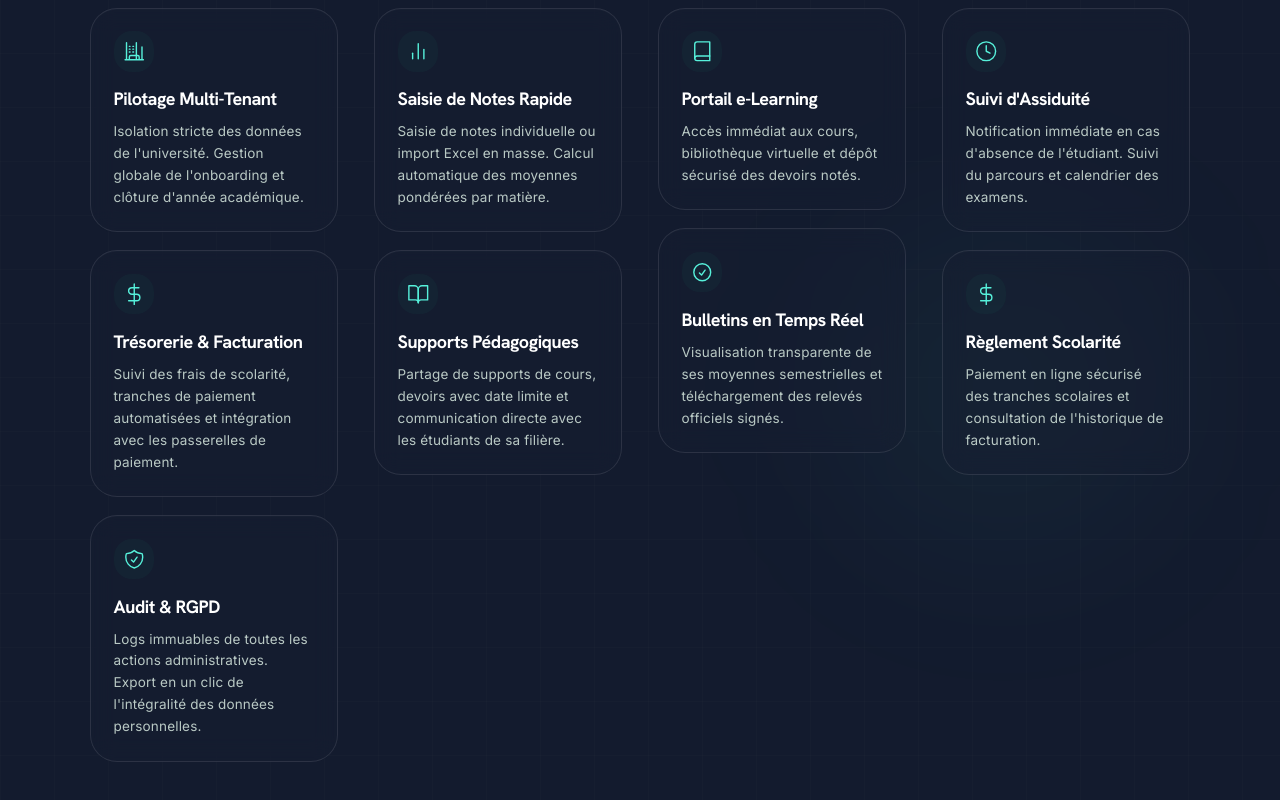
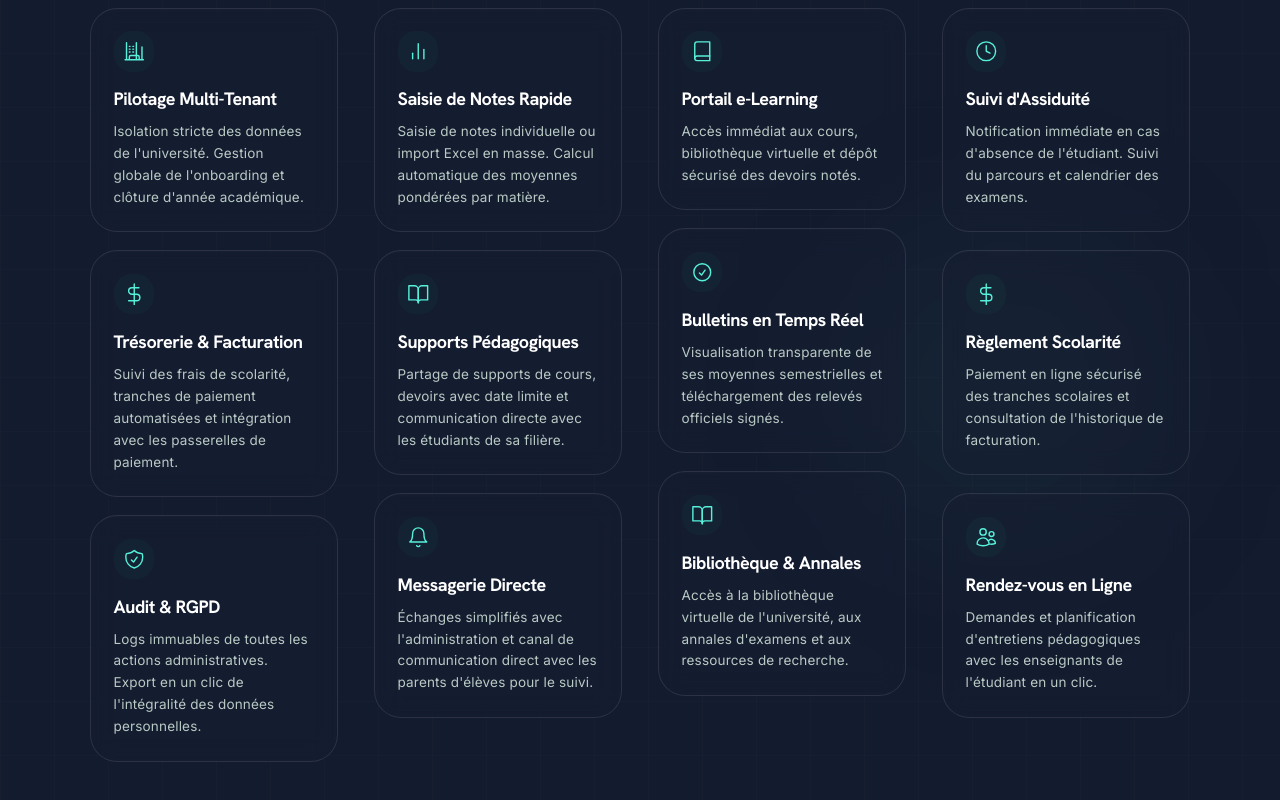
Before and after one commit to magoury/GU-Gestion-Universitaire-, a React (Vite) app: page /test-features in a window 1280 px wide. Shown: the part 380-1180 px from the top of the page. Built offline with nearby package versions, Linux system fonts and the light colour scheme; no server answers.

Commit message:
M4.16b - FeaturesGrid: harmonisation de la grille avec 3 fonctionnalites par profil utilisateur pour un alignement 4x3 parfait

```diff
--- a/src/components/landing/FeaturesGrid.tsx
+++ b/src/components/landing/FeaturesGrid.tsx
@@ -2,6 +2,7 @@
 // ─────────────────────────────────────────────────────────────────────────────
 // FeaturesGrid — Grille des fonctionnalités de la Landing Page.
 // Segmentée par profil utilisateur (Admin, Enseignant, Étudiant, Parent).
+// Grille harmonisée à 3 fonctionnalités par profil (4x3) pour un alignement parfait.
 // Respecte strictement le design system "Arbor Tech".
 // ─────────────────────────────────────────────────────────────────────────────
 
@@ -16,7 +17,9 @@ import {
   LibraryIcon,
   BookIcon,
   ClockIcon,
-  CheckCircleIcon
+  CheckCircleIcon,
+  UsersIcon,
+  BellIcon
 } from '../icons/Icons';
 
 interface FeatureCard {
@@ -66,6 +69,11 @@ const PROFILES_DATA: ProfileGroup[] = [
         title: "Supports Pédagogiques",
         description: "Partage de supports de cours, devoirs avec date limite et communication directe avec les étudiants de sa filière.",
         icon: BookIcon
+      },
+      {
+        title: "Messagerie Directe",
+        description: "Échanges simplifiés avec l'administration et canal de communication direct avec les parents d'élèves pour le suivi.",
+        icon: BellIcon
       }
     ]
   },
@@ -82,6 +90,11 @@ const PROFILES_DATA: ProfileGroup[] = [
         title: "Bulletins en Temps Réel",
         description: "Visualisation transparente de ses moyennes semestrielles et téléchargement des relevés officiels signés.",
         icon: CheckCircleIcon
+      },
+      {
+        title: "Bibliothèque & Annales",
+        description: "Accès à la bibliothèque virtuelle de l'université, aux annales d'examens et aux ressources de recherche.",
+        icon: BookIcon
       }
     ]
   },
@@ -98,6 +111,11 @@ const PROFILES_DATA: ProfileGroup[] = [
         title: "Règlement Scolarité",
         description: "Paiement en ligne sécurisé des tranches scolaires et consultation de l'historique de facturation.",
         icon: MoneyIcon
+      },
+      {
+        title: "Rendez-vous en Ligne",
+        description: "Demandes et planification d'entretiens pédagogiques avec les enseignants de l'étudiant en un clic.",
+        icon: UsersIcon
       }
     ]
   }
@@ -128,7 +146,7 @@ export default function FeaturesGrid() {
           </p>
         </div>
 
-        {/* Grille des profils utilisateur */}
+        {/* Grille des profils utilisateur (4 colonnes de même hauteur) */}
         <div className="grid grid-cols-1 md:grid-cols-2 lg:grid-cols-4 gap-8 items-start">
 
           {PROFILES_DATA.map((group) => {
@@ -147,7 +165,7 @@ export default function FeaturesGrid() {
                   </h3>
                 </div>
 
-                {/* Liste des cartes du profil */}
+                {/* Liste des cartes du profil (parfaitement alignées avec 3 cartes par colonne) */}
                 <div className="flex flex-col gap-4">
                   {group.features.map((feature) => {
                     const FeatureIcon = feature.icon;
```
